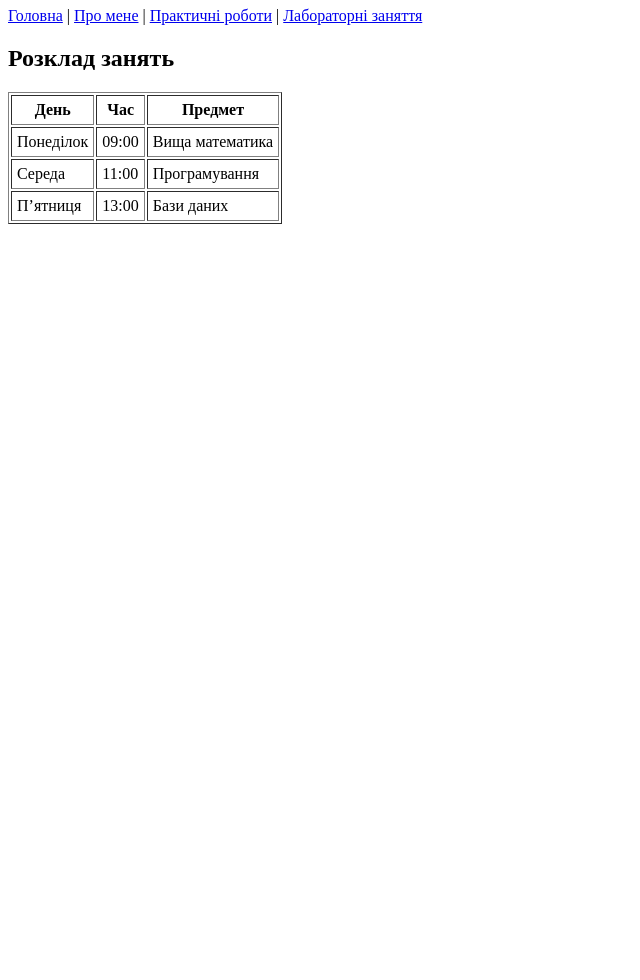
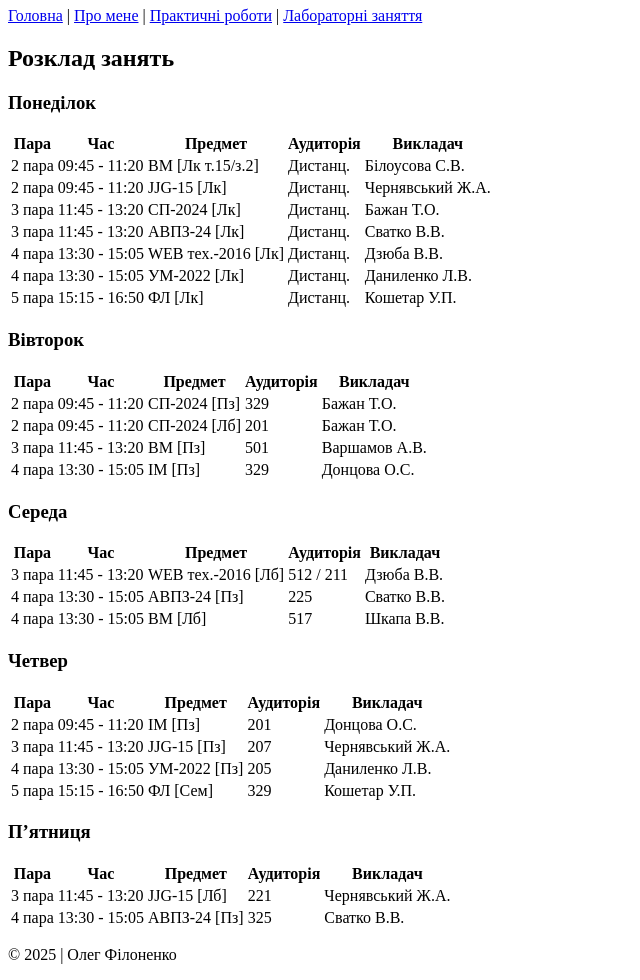
Before and after one commit to st9113777-wq/my-website1, a plain HTML site: page practice/practice1.html in a window 1280 px wide. Shown: the part 73-1053 px from the top of the page, without its empty margins (0-640 px from the left). Before the commit the page ends 800 px from the top, so only its background shows below. Drawn offline with Linux system fonts and the light colour scheme.

Commit message:
Update practice1.html

```diff
--- a/practice/practice1.html
+++ b/practice/practice1.html
@@ -2,11 +2,12 @@
 <html lang="uk">
 <head>
     <meta charset="UTF-8">
-    <title>Практична робота №1</title>
+    <title>Практична робота №1 - Розклад</title>
+    <link rel="stylesheet" href="../css/style.css">
 </head>
 <body>
     <header>
-        <h1>Практична робота №1</h1>
+        <h1>Практична робота №1 - Розклад</h1>
         <nav>
             <a href="../index.html">Головна</a> |
             <a href="../about.html">Про мене</a> |
@@ -17,28 +18,211 @@
 
     <main>
         <h2>Розклад занять</h2>
-        <table border="1" cellpadding="5">
+
+        <!-- ПОНЕДІЛОК -->
+        <h3>Понеділок</h3>
+        <table>
             <tr>
-                <th>День</th>
+                <th>Пара</th>
                 <th>Час</th>
                 <th>Предмет</th>
+                <th>Аудиторія</th>
+                <th>Викладач</th>
             </tr>
             <tr>
-                <td>Понеділок</td>
-                <td>09:00</td>
-                <td>Вища математика</td>
+                <td>2 пара</td>
+                <td>09:45 - 11:20</td>
+                <td>ВМ [Лк т.15/з.2]</td>
+                <td>Дистанц.</td>
+                <td>Білоусова С.В.</td>
             </tr>
             <tr>
-                <td>Середа</td>
-                <td>11:00</td>
-                <td>Програмування</td>
+                <td>2 пара</td>
+                <td>09:45 - 11:20</td>
+                <td>JJG-15 [Лк]</td>
+                <td>Дистанц.</td>
+                <td>Чернявський Ж.А.</td>
             </tr>
             <tr>
-                <td>П’ятниця</td>
-                <td>13:00</td>
-                <td>Бази даних</td>
+                <td>3 пара</td>
+                <td>11:45 - 13:20</td>
+                <td>СП-2024 [Лк]</td>
+                <td>Дистанц.</td>
+                <td>Бажан Т.О.</td>
+            </tr>
+            <tr>
+                <td>3 пара</td>
+                <td>11:45 - 13:20</td>
+                <td>АВПЗ-24 [Лк]</td>
+                <td>Дистанц.</td>
+                <td>Сватко В.В.</td>
+            </tr>
+            <tr>
+                <td>4 пара</td>
+                <td>13:30 - 15:05</td>
+                <td>WEB тех.-2016 [Лк]</td>
+                <td>Дистанц.</td>
+                <td>Дзюба В.В.</td>
+            </tr>
+            <tr>
+                <td>4 пара</td>
+                <td>13:30 - 15:05</td>
+                <td>УМ-2022 [Лк]</td>
+                <td>Дистанц.</td>
+                <td>Даниленко Л.В.</td>
+            </tr>
+            <tr>
+                <td>5 пара</td>
+                <td>15:15 - 16:50</td>
+                <td>ФЛ [Лк]</td>
+                <td>Дистанц.</td>
+                <td>Кошетар У.П.</td>
             </tr>
         </table>
+
+        <!-- ВІВТОРОК -->
+        <h3>Вівторок</h3>
+        <table>
+            <tr>
+                <th>Пара</th>
+                <th>Час</th>
+                <th>Предмет</th>
+                <th>Аудиторія</th>
+                <th>Викладач</th>
+            </tr>
+            <tr>
+                <td>2 пара</td>
+                <td>09:45 - 11:20</td>
+                <td>СП-2024 [Пз]</td>
+                <td>329</td>
+                <td>Бажан Т.О.</td>
+            </tr>
+            <tr>
+                <td>2 пара</td>
+                <td>09:45 - 11:20</td>
+                <td>СП-2024 [Лб]</td>
+                <td>201</td>
+                <td>Бажан Т.О.</td>
+            </tr>
+            <tr>
+                <td>3 пара</td>
+                <td>11:45 - 13:20</td>
+                <td>ВМ [Пз]</td>
+                <td>501</td>
+                <td>Варшамов А.В.</td>
+            </tr>
+            <tr>
+                <td>4 пара</td>
+                <td>13:30 - 15:05</td>
+                <td>ІМ [Пз]</td>
+                <td>329</td>
+                <td>Донцова О.С.</td>
+            </tr>
+        </table>
+
+        <!-- СЕРЕДА -->
+        <h3>Середа</h3>
+        <table>
+            <tr>
+                <th>Пара</th>
+                <th>Час</th>
+                <th>Предмет</th>
+                <th>Аудиторія</th>
+                <th>Викладач</th>
+            </tr>
+            <tr>
+                <td>3 пара</td>
+                <td>11:45 - 13:20</td>
+                <td>WEB тех.-2016 [Лб]</td>
+                <td>512 / 211</td>
+                <td>Дзюба В.В.</td>
+            </tr>
+            <tr>
+                <td>4 пара</td>
+                <td>13:30 - 15:05</td>
+                <td>АВПЗ-24 [Пз]</td>
+                <td>225</td>
+                <td>Сватко В.В.</td>
+            </tr>
+            <tr>
+                <td>4 пара</td>
+                <td>13:30 - 15:05</td>
+                <td>ВМ [Лб]</td>
+                <td>517</td>
+                <td>Шкапа В.В.</td>
+            </tr>
+        </table>
+
+        <!-- ЧЕТВЕР -->
+        <h3>Четвер</h3>
+        <table>
+            <tr>
+                <th>Пара</th>
+                <th>Час</th>
+                <th>Предмет</th>
+                <th>Аудиторія</th>
+                <th>Викладач</th>
+            </tr>
+            <tr>
+                <td>2 пара</td>
+                <td>09:45 - 11:20</td>
+                <td>ІМ [Пз]</td>
+                <td>201</td>
+                <td>Донцова О.С.</td>
+            </tr>
+            <tr>
+                <td>3 пара</td>
+                <td>11:45 - 13:20</td>
+                <td>JJG-15 [Пз]</td>
+                <td>207</td>
+                <td>Чернявський Ж.А.</td>
+            </tr>
+            <tr>
+                <td>4 пара</td>
+                <td>13:30 - 15:05</td>
+                <td>УМ-2022 [Пз]</td>
+                <td>205</td>
+                <td>Даниленко Л.В.</td>
+            </tr>
+            <tr>
+                <td>5 пара</td>
+                <td>15:15 - 16:50</td>
+                <td>ФЛ [Сем]</td>
+                <td>329</td>
+                <td>Кошетар У.П.</td>
+            </tr>
+        </table>
+
+        <!-- П’ЯТНИЦЯ -->
+        <h3>П’ятниця</h3>
+        <table>
+            <tr>
+                <th>Пара</th>
+                <th>Час</th>
+                <th>Предмет</th>
+                <th>Аудиторія</th>
+                <th>Викладач</th>
+            </tr>
+            <tr>
+                <td>3 пара</td>
+                <td>11:45 - 13:20</td>
+                <td>JJG-15 [Лб]</td>
+                <td>221</td>
+                <td>Чернявський Ж.А.</td>
+            </tr>
+            <tr>
+                <td>4 пара</td>
+                <td>13:30 - 15:05</td>
+                <td>АВПЗ-24 [Пз]</td>
+                <td>325</td>
+                <td>Сватко В.В.</td>
+            </tr>
+        </table>
+
     </main>
+
+    <footer>
+        <p>© 2025 | Олег Філоненко</p>
+    </footer>
 </body>
 </html>
```
